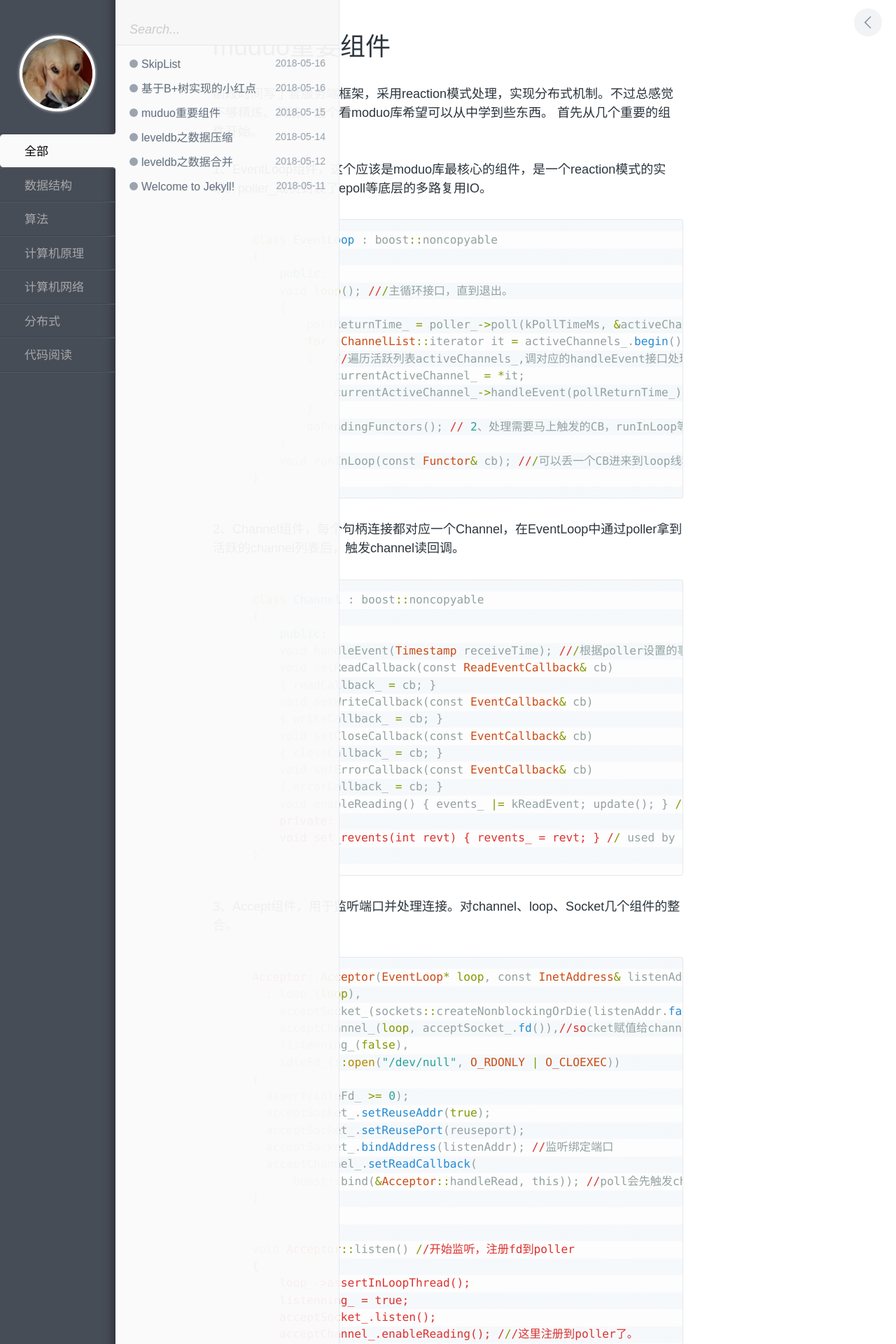
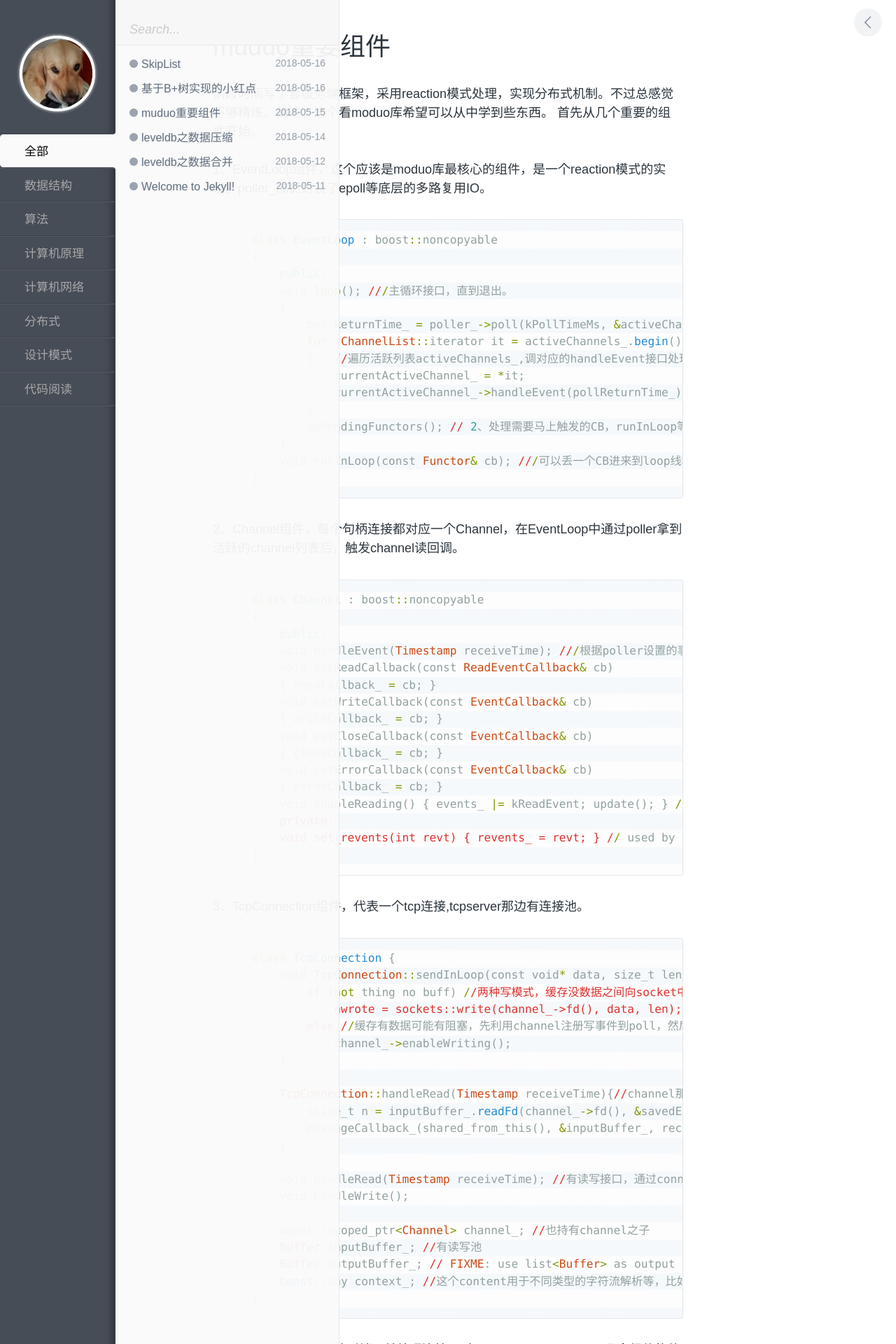
Before and after one commit to LZhuY/lzhuy.github.com, a Jekyll site: the page built from _posts/2018-05-15-muduo代码阅读之重要组件.markdown, in a window 1280 px wide. Shown: the top 1920 px of the page at 70% size. Built offline with Jekyll 4.4.1, drawn with Linux system fonts in a browser that asks for light colours; some of the changed text lies outside the part shown.

Commit message:
muduo
muduo

```diff
--- a/_layouts/index.html
+++ b/_layouts/index.html
@@ -21,7 +21,8 @@
           <li id="js-label4" class="tags__li tags-btn">计算机原理</li>
           <li id="js-label5" class="tags__li tags-btn">计算机网络</li>
           <li id="js-label6" class="tags__li tags-btn">分布式</li>
-          <li id="js-label7" class="tags__li tags-btn">代码阅读</li>
+          <li id="js-label7" class="tags__li tags-btn">设计模式</li>
+          <li id="js-label8" class="tags__li tags-btn">代码阅读</li>
         </ul>
 
         <div id="tags__bottom">
--- a/_posts/2018-05-15-muduo代码阅读之重要组件.markdown
+++ b/_posts/2018-05-15-muduo代码阅读之重要组件.markdown
@@ -51,7 +51,34 @@ tags: codereader
 	}
 {% endhighlight %}
 
-3、Accept组件，用于监听端口并处理连接。对channel、loop、Socket几个组件的整合。
+3、TcpConnection组件，代表一个tcp连接,tcpserver那边有连接池。
+{% highlight ruby %}
+
+	class TcpConnection {
+		void TcpConnection::sendInLoop(const void* data, size_t len){//发送数据接口，现在
+			if (not thing no buff) //两种写模式，缓存没数据之间向socket中写
+				nwrote = sockets::write(channel_->fd(), data, len);
+			else //缓存有数据可能有阻塞，先利用channel注册写事件到poll，然后再回调回来。
+				channel_->enableWriting();
+		}
+
+		TcpConnection::handleRead(Timestamp receiveTime){//channel那边回调回来的read接口
+			ssize_t n = inputBuffer_.readFd(channel_->fd(), &savedErrno); //直接从sock读到缓存中
+			messageCallback_(shared_from_this(), &inputBuffer_, receiveTime); //调信息处理接口处理，其实是server的，newconnect接口中设置的。
+		}
+
+		void handleRead(Timestamp receiveTime); //有读写接口，通过connect的服装。读写现在缓存在两个in/out buff中
+  		void handleWrite();
+
+		boost::scoped_ptr<Channel> channel_; //也持有channel之子
+		Buffer inputBuffer_; //有读写池
+		Buffer outputBuffer_; // FIXME: use list<Buffer> as output buffer.
+		boost::any context_; //这个content用于不同类型的字符流解析等，比如HTTPcontent用于解析HTTPrequest
+	}
+
+{% endhighlight %}
+
+4、Accept组件，用于监听端口并处理连接。对channel、loop、Socket几个组件的整合。
 {% highlight ruby %}
 	Acceptor::Acceptor(EventLoop* loop, const InetAddress& listenAddr, bool reuseport)
 	  : loop_(loop),
--- a/assets/js/script.js
+++ b/assets/js/script.js
@@ -17,7 +17,8 @@ if ($(window).width() <= 1280) {
     tag4       = $('.computer_principles'),
     tag5       = $('.network'),
     tag6       = $('.distributed_system');
-    tag7       = $('.codereader');
+    tag7       = $('.design_pattern');
+    tag8       = $('.codereader');
 var sidebar    = $('#sidebar'),
     container  = $('#post'),
     content    = $('#pjax'),
@@ -31,7 +32,7 @@ var clickHandler = function(k) {
     window['tag'+k].delay(50).fadeIn(350);
   }
 };
-for (var i = 1; i <= 7; i++) {
+for (var i = 1; i <= 8; i++) {
   $('#js-label' + i).on('click', clickHandler(i));
 }
 
```
Also changed, not shown: other parts of _posts/2018-05-15-muduo代码阅读之重要组件.markdown (+2 -2 lines).
